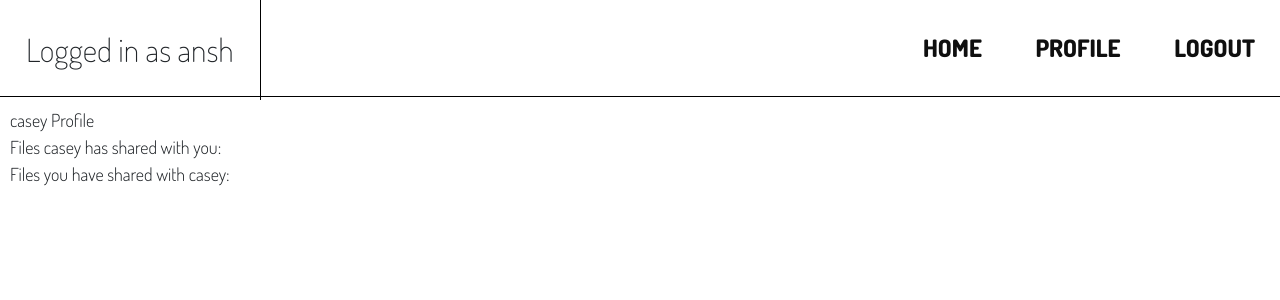
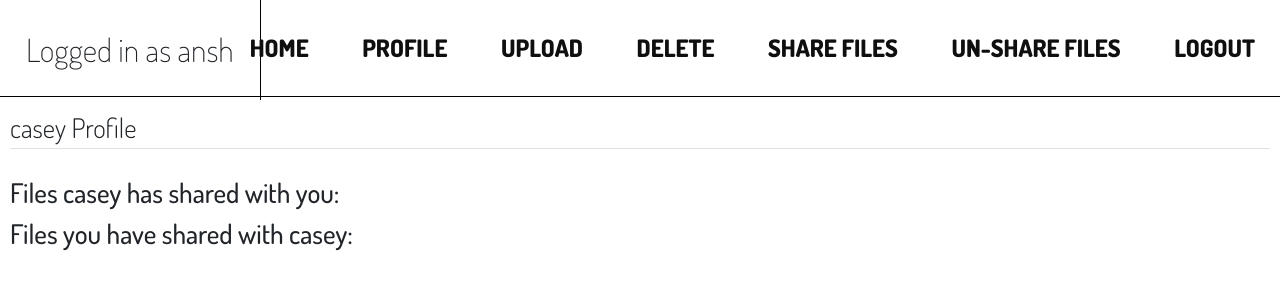
Before and after one commit to ansh-saini/file-sharing, a Django app: a page that uses users/templates/users/base.html in a window 1280 px wide. Shown: the top 300 px of the page. Run offline with Django 3.2, Linux system fonts and the light colour scheme; a user stored in the database is signed in; data comes from the database, SQL or seed files in the repository; both versions use the stored data as it was after the commit; some libraries are stand-ins or nearby versions.

Commit message:
Made Final Changes

```diff
--- a/filesharing/settings.py
+++ b/filesharing/settings.py
@@ -122,3 +122,6 @@ STATIC_URL = '/static/'
 
 MEDIA_ROOT = os.path.join(BASE_DIR, 'docs')
 MEDIA_URL = '/docs/'
+
+LOGIN_REDIRECT_URL = 'home'
+LOGIN_URL = 'login'
--- a/filesharing/urls.py
+++ b/filesharing/urls.py
@@ -12,9 +12,11 @@ urlpatterns = [
     path('login/', auth_views.LoginView.as_view(template_name='users/login.html'), name='login'),
     path('logout/', auth_views.LogoutView.as_view(template_name='users/logout.html'), name='logout'),
     path('accounts/profile/', user_views.profile, name = 'profile'),
-    # path('upload/', user_views.DocumentCreateView.as_view(), name = 'upload'),
+    path('delete/', user_views.file_delete, name = 'delete'),
     path('upload/', user_views.file_upload, name = 'upload'),
     path('search/', user_views.search_user, name = 'search-user'),
+    path('link/', user_views.share_link, name = 'link'),
+    path('unlink/', user_views.share_unlink, name = 'unlink'),
     path('user/<username>', user_views.user_profile, name = 'user-profile'),
 ]
 
--- a/users/models.py
+++ b/users/models.py
@@ -16,17 +16,20 @@ class Profile(models.Model):
 	def __str__(self):
 		return f'{self.user.username} Profile'
 
-	# def get_absolute_url(self):
- #        return reverse('user-profile', kwargs={'pk': self.pk})
-
-
 #Signals
-from django.db.models.signals import post_save
+from django.db.models.signals import post_save, post_delete
 from django.contrib.auth.models import User
 from django.dispatch import receiver
 from .models import Profile
+import os
 
 @receiver(post_save, sender=User)
 def create_profile(sender, instance, created, **kwargs):
 	if created:
 		Profile.objects.create(user=instance)
+
+@receiver(post_delete, sender=Document)
+def auto_delete_file_on_delete(sender, instance, **kwargs):
+	if instance.file:
+		if os.path.isfile(instance.file.path):
+			os.remove(instance.file.path)
--- a/users/static/users/style.css
+++ b/users/static/users/style.css
@@ -56,3 +56,7 @@ html, body {
   color: black;
   font-size: 21px;
 }
+
+ul.errorlist {
+  display:none;
+}
--- a/users/templates/users/base.html
+++ b/users/templates/users/base.html
@@ -24,6 +24,22 @@
       			<div class="title">Profile</div>
       			<div class="bar"></div>
     		</a>
+        <a href="{% url 'upload' %}" class="link">
+            <div class="title">Upload</div>
+            <div class="bar"></div>
+        </a>
+        <a href="{% url 'delete' %}" class="link">
+            <div class="title">Delete</div>
+            <div class="bar"></div>
+        </a>
+        <a href="{% url 'link' %}" class="link">
+            <div class="title">Share Files</div>
+            <div class="bar"></div>
+        </a>
+        <a href="{% url 'unlink' %}" class="link">
+            <div class="title">Un-Share Files</div>
+            <div class="bar"></div>
+        </a>
         {% if user.is_authenticated %}
     		  <a href="{% url 'logout' %}" class="link">
             <div class="title">Logout</div>
--- a/users/templates/users/home.html
+++ b/users/templates/users/home.html
@@ -8,11 +8,11 @@
             </div>
 		{% endfor %}
 	{% endif %}
-	<legend>Search Users:</legend>
+	<legend class="border-bottom mb-4">Search Users:</legend>
 	<form method=POST action='search/'>
 		{% csrf_token %}
-		{{form}}
-		<button type=submit>Submit!</button>
+		{{form.as_p}}
+		<button class="btn btn-outline-info" type=submit>Submit!</button>
 	</form>
 
 {% endblock content %}
--- a/users/templates/users/register.html
+++ b/users/templates/users/register.html
@@ -2,10 +2,10 @@
 {% block content %}
 
 	<form method="POST">
-		<legend>Register Here</legend>
+		<legend class="border-bottom mb-4">Register Here</legend>
 		{% csrf_token %}
 		{{ form.as_p}}
-		<button type="Submit">Submit!</button>
+		<button class="btn btn-outline-info" type="Submit">Submit!</button>
 	</form>
 </body>
 </html>
--- a/users/templates/users/search_form.html
+++ /dev/null
@@ -1,3 +0,0 @@
-<form method=POST>{% csrf_token %}{{form}}
-<button type=submit>Submit!</button>
-</form>
--- a/users/templates/users/document_form.html
+++ b/users/templates/users/upload.html
@@ -3,8 +3,8 @@
 
 <form method=POST enctype="multipart/form-data">
 	{% csrf_token %}
-	{{form}}
-	<button type=submit>Submit!</button>
+	{{form.as_p}}
+	<button class="btn btn-outline-info" type=submit>Submit!</button>
 </form>
 
 {% endblock content %}
--- a/users/templates/users/user_profile.html
+++ b/users/templates/users/user_profile.html
@@ -1,18 +1,33 @@
 {% extends "users/base.html" %}
 {% block content %}
-{{ profile }}<br>
-
-Files {{ profile.user.username }} has shared with you:<br>
+	<legend class="border-bottom mb-4">{{ profile }}</legend>
+	<h4>
+	Files {{ profile.user.username }} has shared with you:
+	</h4>
 		{% for p in profile.docs.all %}
 			{% if p.user == profile.user %}
-		{{p.user}}~~<a href="{{media}}{{ p.file }}">{{ p.name }}</a><br>
+				<span class="user">
+					{{p.user}}:
+				</span>
+				<div class="file-link">
+					<a href="{{media}}{{ p.file }}">
+						{{ p.name }}
+					</a>
+				</div>
 			{% endif %}
 		{% endfor %}
 
-Files you have shared with {{ profile.user.username }}:<br>
+	<h4>Files you have shared with {{ profile.user.username }}:</h4>
 		{% for p in profile.docs.all %}
 			{% if p.user == user %}
-		{{p.user}}~~<a href="{{media}}{{ p.file }}">{{ p.name }}</a><br>
+				<span class="user">
+					{{p.user}}:
+				</span>
+				<div class="file-link">
+					<a href="{{media}}{{ p.file }}">
+						{{ p.name }}
+					</a>
+				</div>
 			{% endif %}
 		{% endfor %}
 
--- a/users/views.py
+++ b/users/views.py
@@ -6,12 +6,14 @@ from django.conf import settings
 from django.views.generic import CreateView
 from .models import Document, Profile
 from django.core.files.storage import FileSystemStorage
-from .forms import DocumentForm, SearchForm
+from .forms import DocumentForm, SearchForm, LinkForm, DeleteForm
 from django.contrib.auth.models import User
 
+@login_required
 def home(request):
 	form = SearchForm()
 	return render(request, 'users/home.html', {'form': form})
+
 
 def register(request):
 	if request.method == 'POST':
@@ -25,39 +27,25 @@ def register(request):
 		form = UserCreationForm()
 	return render(request, 'users/register.html', {'form': form})
 
+
 @login_required
 def profile(request):
 	profile = Profile.objects.get(user=request.user)
 	docs = Document.objects.filter(user=request.user)
-	return render(request, 'users/profile.html', {'profile': profile, 'docs': docs, 'media': settings.MEDIA_URL})
+	return render(request, 'users/profile.html', {'profile': profile, 'media': settings.MEDIA_URL})
 
+
+@login_required
 def user_profile(request, username):
 	user = User.objects.get(username=username)
 	profile = Profile.objects.get(user=user)
-	print(profile)
-	return render(request, 'users/user_profile.html', {'profile': profile})
+	if user == request.user:
+		return render(request, 'users/profile.html', {'profile': profile, 'media': settings.MEDIA_URL})
+	else:
+		return render(request, 'users/user_profile.html', {'profile': profile})
 
-# class DocumentCreateView(CreateView):
-# 	model = Document
 
-# 	success_url = '/accounts/profile'
-# 	fields = ['file', 'name']
-
-# 	def form_valid(self, form):
-# 		form.instance.user = self.request.user
-# 		file = self.request.FILES['file']
-# 		fs = FileSystemStorage()
-# 		filename = fs.save(file.name, file)
-# 		self.object = form.save()
-# 		print("uuuuuuuuuu")
-# 		print(self.object.id)
-# 		profile = Profile.objects.get(user=self.request.user)
-# 		print(profile)
-# 		file = Document.objects.get(id=self.object.id)
-# 		print(file)
-# 		profile.docs.add(file)
-# 		return super().form_valid(form)
-
+@login_required
 def file_upload(request):
 	if request.method == 'POST':
 		form = DocumentForm(request.POST, request.FILES)
@@ -65,18 +53,28 @@ def file_upload(request):
 			form.instance.user = request.user
 			object = form.save()
 			profile = Profile.objects.get(user=request.user)
-			print(profile)
-			print(object)
 			file = Document.objects.get(id=object.id)
-			print(file)
 			profile.docs.add(file)
 			return redirect('profile')
 	else:
 		form = DocumentForm()
-	return render(request, 'users/document_form.html', {
-		'form': form
-	})
+	return render(request, 'users/upload.html', {'form': form})
 
+
+@login_required
+def file_delete(request):
+	if request.method == 'POST':
+		form = DeleteForm(request, request.POST)
+		delete_list = form['checklist'].value()
+		for file_id in delete_list:
+			file = Document.objects.get(id=file_id)
+			file.delete()
+	else:
+		form = DeleteForm(request)
+	return render(request, 'users/delete.html', {'form': form})
+
+
+@login_required
 def search_user(request):
 	if request.method == 'POST':
 		form = SearchForm(request.POST)
@@ -92,3 +90,35 @@ def search_user(request):
 	else:
 		form = SearchForm()
 	return redirect('home')
+
+
+@login_required
+def share_link(request):
+	if request.method == 'POST':
+		form = LinkForm(request, request.POST)
+		username = form.data['name']
+		user = User.objects.get(username=username)
+		profile = Profile.objects.get(user=user)
+		checklist = form['checklist'].value()
+		for file_id in checklist:
+			file = Document.objects.get(id=file_id)
+			profile.docs.add(file)
+	else:
+		form = LinkForm(request)
+	return render(request, 'users/share.html', {'form': form})
+
+
+@login_required
+def share_unlink(request):
+	if request.method == 'POST':
+		form = LinkForm(request, request.POST)
+		username = form.data['name']
+		user = User.objects.get(username=username)
+		profile = Profile.objects.get(user=user)
+		checklist = form['checklist'].value()
+		for file_id in checklist:
+			file = Document.objects.get(id=file_id)
+			profile.docs.remove(file)
+	else:
+		form = LinkForm(request)
+	return render(request, 'users/share.html', {'form': form})
```
Also changed, not shown: users/forms.py (+27 -4 lines), users/templates/users/delete.html (added, +10 -0 lines), users/templates/users/profile.html (+15 -5 lines), users/templates/users/share.html (added, +11 -0 lines), db.sqlite3. Lines whose indentation alone changed are shown as unchanged.
